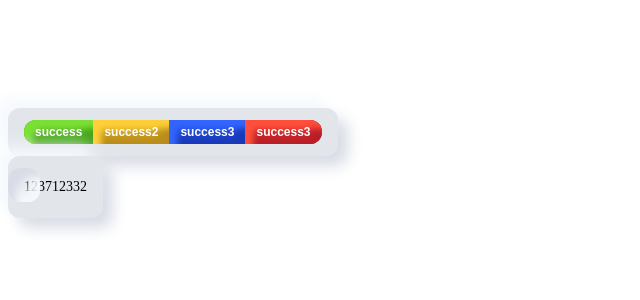
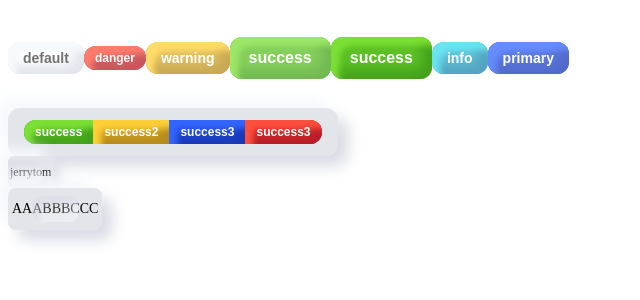
Before and after one commit to margin666/Simple-Design, a Vue app: page / in a window 1280 px wide. Shown: the top 300 px of the page, without its empty margins (0-640 px from the left). Built offline with nearby package versions, Linux system fonts and the light colour scheme.

Commit message:
refactor: provide、inject重构tabs和tab

```diff
--- a/packages/src/events/events.ts
+++ b/packages/src/events/events.ts
@@ -1,43 +1,59 @@
-class SEvent{
-    private static instance: SEvent;
-    private fn: Function | null;
-    static $el:Map<string|number, HTMLElement>;
-    private el:HTMLElement | undefined;
-    static active: string | number;
-    private constructor(){
-        this.fn = null;
-        SEvent.$el = new Map();
-        SEvent.active = 0;
+export interface tempObj{
+    name?: string;
+    label?: string;
+}
+
+export class Tabs{
+    tabs: Map<HTMLElement, tempObj>;
+    size: string;
+    constructor(){
+        this.tabs = new Map();
+        this.size = '';
     }
-
-    static getInstance(){
-        if(!this.instance){
-            this.instance = new SEvent()
-        }
-        return this.instance
+    add(e: HTMLElement, obj:tempObj){
+        this.tabs.set(e, obj)
     }
-
-    add(fn:Function, active: number|string){
-        this.fn = fn
-        SEvent.active = active
-        console.log(SEvent.$el.get(active))
-        this.el = SEvent.$el.get(active)
+    get(e:HTMLElement){
+        return this.tabs.get(e)
     }
-    emit(name: string|number){
-        if(this.fn){
-            this.el = SEvent.$el.get(name)
-            SEvent.active = name
-            this.fn(name, this.el)
-        }
-    }
-    getel(){
-        return this.el
-    }
-    setel(key:string|number, el:HTMLElement){
-        SEvent.$el.set(key, el)
+    setSize(size: string){
+        this.size = size
     }
 
 }
 
 
-export default SEvent
+
+
+export function rtype(target:any){
+    return /\s(\w+)\]/.exec(Object.prototype.toString.call(target))![1].toLowerCase()
+}
+
+export function deepCopy(target:any, map = new Map()){
+    if(typeof target !== 'object' || typeof target !== 'function'){
+        return target
+    }else{
+        const t = rtype(target)
+        if(t === 'object'){
+            if(map.has(target)){
+                return map.get(target)
+            }
+            const obj = Object.create(target.__proto__)
+            map.set(target, obj)
+            for(let key in target){
+                obj[key] = deepCopy(target[key], map)
+            }
+            return obj
+        }
+        if(t === 'map'){
+            const m = new Map()
+            for(let item of target){
+                m.set(item[0], deepCopy(item[1]))
+            }
+            return m
+        }
+        if(t === 'array'){
+            return target.map(el => deepCopy(el))
+        }
+    }
+}
--- a/packages/src/tab/props.ts
+++ b/packages/src/tab/props.ts
@@ -2,7 +2,7 @@ export default {
     name: {
         type: String,
         default:'',
-        require: false
+        require: true
     },
     label: {
         type: String,
--- a/packages/src/tab/tab.vue
+++ b/packages/src/tab/tab.vue
@@ -1,9 +1,9 @@
 <template>
-    <div ref="tab" @click="handleClick" :class="[
+    <div ref="tab" :class="[
         ns.b(),
+        ns.m(m.size),
     ]">
         <slot v-if="$slots.default"></slot>
-
     </div>
 </template>
 
@@ -16,28 +16,23 @@ export default {
 
 <script lang="ts" setup>
 import { useNamespace } from '../../utils/namespace';
-import SEvent from '../events/events';
-import {onMounted, useSlots, ref, nextTick} from 'vue'
+import {Tabs} from '../events/events'
+import { onMounted, useSlots, ref, inject } from 'vue'
 import props from './props'
 const prop = defineProps(props)
 const ns = useNamespace('tab')
-
-const instance = SEvent.getInstance()
-
-
 const slot = useSlots()
 const tab = ref<HTMLDivElement>()
 
-onMounted(() => {
-    instance.setel(prop.name, tab.value!)
-})
-const handleClick = () => {
-    instance.emit(prop.name)
-
-}
+const m = inject<Tabs>('tabs')!
 
 
+onMounted(() => {
+    m.add(tab.value!, {
+        name: prop.name,
+        label: prop.label
+    })
 
-
+})
 
 </script>
--- a/packages/src/tabs/tabs.vue
+++ b/packages/src/tabs/tabs.vue
@@ -3,8 +3,9 @@
         ns.b(),
         ns.m(size)
     ]">
-        <slot></slot>
+        <slot :size="size"></slot>
         <div :class="[
+            ns.em('zz', size),
             ns.e('zz'),
         ]" :style="{ width: pWidth + 'px', left: pLeft + 'px' }">&nbsp;</div>
         <!-- <p>{{pro.nam}}</p>
@@ -15,43 +16,61 @@
 
 <script lang="ts">
 export default {
-
     name: 'SimTabs'
 }
 </script>
 
 <script lang="ts" setup>
-import SEvent from '../events/events';
+import { Tabs} from '../events/events';
 import { useNamespace } from '../../utils/namespace';
 import props from './props'
-import { onMounted, ref, useSlots } from 'vue'
-import { computed } from '@vue/reactivity';
+import { onBeforeMount, onMounted, ref, useSlots,nextTick, provide } from 'vue'
+
 const prop = defineProps(props)
 const ns = useNamespace('tabs')
 const tabs = ref<HTMLDivElement>()
 
 const pLeft = ref<Number>(0)
 const pWidth = ref<Number>(0)
-const instance = SEvent.getInstance()
+
+const a = new Tabs()
+provide<Tabs>('tabs',a )
 
 
-onMounted(() => {
-    instance.add(prop.event, prop.active)
-
-    const target = instance.getel()
-    // console.log(target)
-    // pWidth.value = target!.clientWidth + 32
-    // pLeft.value = target!.offsetLeft - 16
 
 
+const emit = defineEmits(['on-click'])
+onBeforeMount(() => {
+        a.setSize(prop.size)
+
+})
+const _size = {
+    small: [16, 8],
+    default: [18, 10],
+    large: []
+}
+nextTick(() => {
+    let el: HTMLElement | null = null
+    for (let item of a.tabs) {
+        if (item[1].name === prop.active) {
+            el = item[0]
+            break
+        }
+    }
+    if (el) {
+        pWidth.value = el.clientWidth + _size[prop.size][0]
+        pLeft.value = el.offsetLeft - _size[prop.size][1]
+    }
 })
 
-const slot = useSlots()
+
 const handleClick = (e: MouseEvent) => {
-    if (e.target === tabs.value) return
-    const target = instance.getel()
-    pWidth.value = target!.clientWidth + 32
-    pLeft.value = target!.offsetLeft - 16
+    const target = e.target! as HTMLElement
+    if (target === tabs.value) return
+    const res = a.tabs.get(target)
+    pWidth.value = target.clientWidth + _size[prop.size][0]
+    pLeft.value = target.offsetLeft - _size[prop.size][1]
+    emit('on-click', res?.name, res?.label, target)
 }
 
 
--- a/packages/styles/tab/style.scss
+++ b/packages/styles/tab/style.scss
@@ -3,13 +3,27 @@ $namespace: simple;
 
 .#{$namespace}-tab {
     // background-color: #f90;
-    padding: 12px 0;
+
+    cursor: pointer;
+    user-select: none;
+
+
+}
+
+.#{$namespace}-tab--default {
+    padding: 6px 0;
     font-size: 14px;
     line-height: 14px;
-    cursor: pointer;
-    user-select: none;
-    + & {
-        margin:0 16px;
+    +& {
+        margin: 0 12px;
     }
+}
 
+.#{$namespace}-tab--small {
+    padding: 4px 0;
+    font-size: 12px;
+    line-height: 12px;
+    +& {
+        margin: 0 10px;
+    }
 }
--- a/packages/styles/tabs/mixin.scss
+++ b/packages/styles/tabs/mixin.scss
@@ -5,4 +5,5 @@
         inset -5px -5px 15px $shadow-color1,
         inset -5px -5px 15px $shadow-color1,
         inset 7px 7px 6px $shadow-color2;
+    opacity: 0.5;
 }
--- a/packages/styles/tabs/style.scss
+++ b/packages/styles/tabs/style.scss
@@ -3,35 +3,46 @@ $namespace: simple;
 
 .#{$namespace}-tabs {
     width: fit-content;
-    padding: 12px 16px;
-    border-radius: 12px; // 圆角
     overflow: hidden; // 超出隐藏
     background-color: #e2e6eb; // 背景色
-    box-shadow: -10px -10px 15px #f5f9fd, 10px 10px 15px #d8dbe5;
     position: relative;
     display: flex;
     align-items: center;
+}
 
+.#{$namespace}-tabs--default {
+    padding: 8px 4px;
+    border-radius: 8px; // 圆角
+    box-shadow: -10px -10px 15px #f5f9fd, 10px 10px 15px #d8dbe5;
+}
 
+.#{$namespace}-tabs--small {
+    padding: 6px 2px;
+    border-radius: 6px; // 圆角
+    box-shadow: -8px -8px 12px #f5f9fd, 8px 8px 12px #d8dbe5;
 }
 
 .#{$namespace}-tabs__zz {
     pointer-events: none;
     border: 0;
-    font-weight: 600;
-    border-radius: 12px;
-    padding: 8px 16px;
-    // margin: 0 10px;
     cursor: pointer;
     float: right;
     position: absolute;
-    left: 16px;
-    top: 12px;
     transition: all 1s cubic-bezier(0.075, 0.82, 0.165, 1);
     @include boxShadow(#444, rgba(255, 255, 255, 0), #f5f9fd, #d9dce6);
+
     &--default {
-        // width: 100px;
-        height: 38px;
+        // padding: 8px 16px;
+        height: 26px;
+        top: 8px;
+        border-radius: 8px;
+    }
+
+    &--small {
+        // padding: 8px 0px;
+        height: 24px;
+        top: 4px;
+        border-radius: 6px;
     }
 
 }
--- a/src/App.vue
+++ b/src/App.vue
@@ -1,19 +1,20 @@
 <script setup lang="ts">
-const handleActive = (name:string, e:HTMLElement) => {
+const handleActive = (name:string, label:string, e:HTMLElement) => {
   console.log(name)
+  console.log(label)
   console.log(e)
 }
 </script>
 
 <template>
   <div class="box">
-    <!-- <SimButton disabled>default</SimButton>
+    <SimButton disabled>default</SimButton>
     <SimButton disabled size="small" type="danger">danger</SimButton>
     <SimButton disabled size="default" type="warning">warning</SimButton>
     <SimButton disabled size="large" type="success">success</SimButton>
     <SimButton size="large" type="success">success</SimButton>
     <SimButton type="info" disabled>info</SimButton>
-    <SimButton type="primary" disabled>primary</SimButton> -->
+    <SimButton type="primary" disabled>primary</SimButton>
   </div>
   <SimButtonGroup type="primary" size="small">
     <SimButton type="success">success</SimButton>
@@ -21,11 +22,14 @@ const handleActive = (name:string, e:HTMLElement) => {
     <SimButton type="primary">success3</SimButton>
     <SimButton type="danger">success3</SimButton>
   </SimButtonGroup>
-  <SimTabs :event="handleActive" active="中NSA">
-      <SimTab name="中NSA按">123</SimTab>
-      <SimTab name="7">7</SimTab>
-      <SimTab label="eee" name="444">12332</SimTab>
-
+  <SimTabs @on-click="handleActive" size="small" active="jerry">
+      <SimTab name="jerry">jerry</SimTab>
+      <SimTab name="tom">tom</SimTab>
+  </SimTabs>
+  <SimTabs @on-click="handleActive" size="default" active="bbb">
+      <SimTab name="aaa">AAA</SimTab>
+      <SimTab name="bbb">BBB</SimTab>
+      <SimTab label="eee" name="ccc">CCC</SimTab>
   </SimTabs>
   <!-- <SimRow>
     <SimCol :span="12">
```
